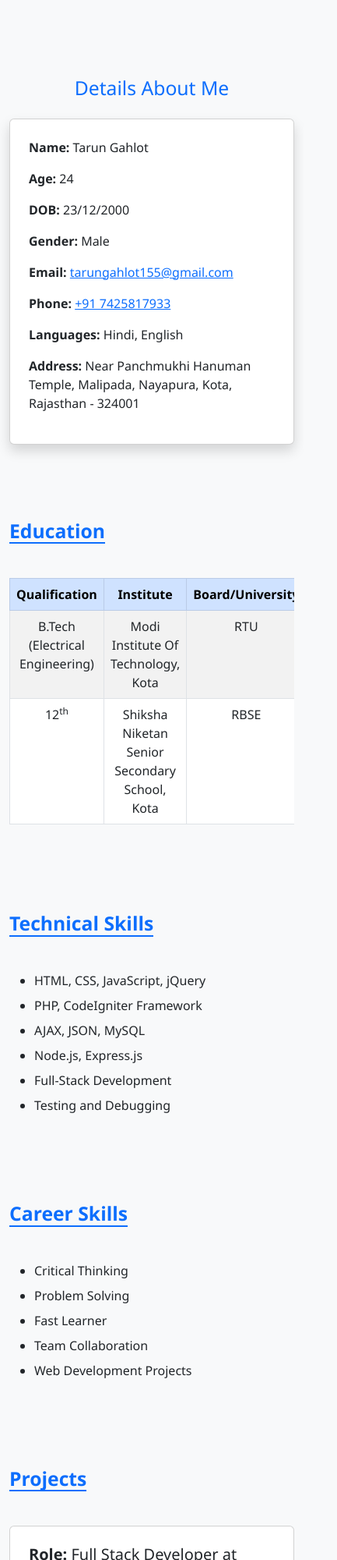
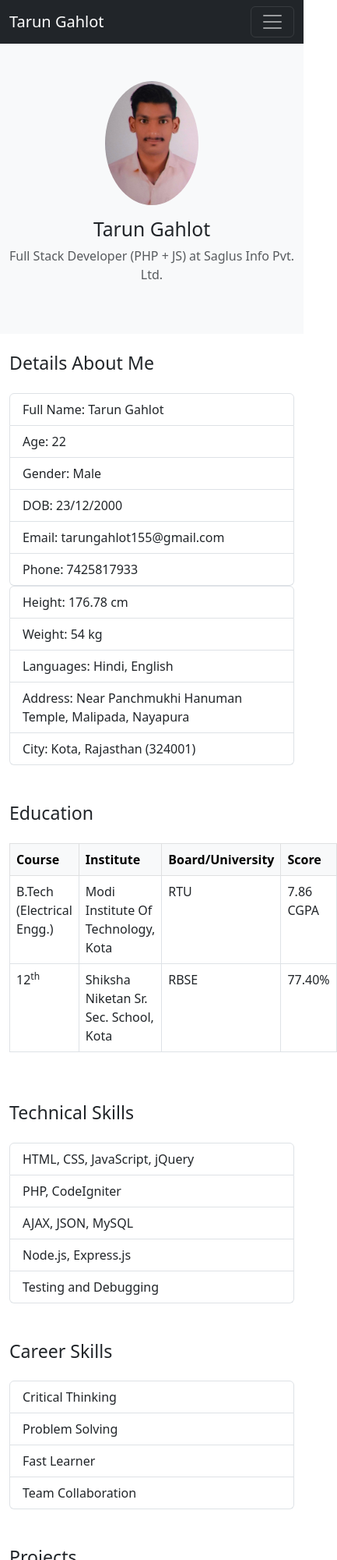
Before and after one commit to gahlot-tarun/tarun.profile.github.io, a plain HTML site: page index.html in a window 390 px wide. Shown: the top 2000 px of the page at 78% size, 433 px wide, since content can reach past the window. Drawn offline with nearby package versions, Linux system fonts and the light colour scheme.

Commit message:
Update index.html

```diff
--- a/index.html
+++ b/index.html
@@ -1,162 +1,125 @@
 <!DOCTYPE html>
 <html lang="en">
 <head>
-    <meta charset="UTF-8" />
-    <meta name="viewport" content="width=device-width, initial-scale=1.0" />
+  <meta charset="UTF-8">
+  <meta name="viewport" content="width=device-width, initial-scale=1">
   <title>Tarun Gahlot - Portfolio</title>
-
-    <!-- Bootstrap CSS -->
   <link href="https://cdn.jsdelivr.net/npm/bootstrap@5.3.0/dist/css/bootstrap.min.css" rel="stylesheet">
-    <!-- Bootstrap JS -->
-    <script src="https://cdn.jsdelivr.net/npm/bootstrap@5.3.0/dist/js/bootstrap.bundle.min.js"></script>
-
-    <!-- Optional Custom Styles -->
-    <style>
-        body {
-            font-family: 'Segoe UI', Tahoma, Geneva, Verdana, sans-serif;
-            background-color: #f8f9fa;
-            padding-top: 50px;
-        }
-        h2.section-title {
-            font-weight: bold;
-            border-bottom: 2px solid #0d6efd;
-            display: inline-block;
-            margin-bottom: 20px;
-        }
-        ul.custom-list li {
-            margin-bottom: 8px;
-        }
-    </style>
 </head>
 <body>
 
-<!-- DETAILS SECTION -->
-<section class="Details py-5 bg-light" id="Details">
-    <div class="container">
-        <h2 class="text-center text-primary mb-4">Details About Me</h2>
-        <div class="card shadow p-4">
-            <div class="row">
-                <div class="col-md-6 mb-3">
-                    <strong>Name:</strong> Tarun Gahlot
-                </div>
-                <div class="col-md-6 mb-3">
-                    <strong>Age:</strong> 24
-                </div>
-                <div class="col-md-6 mb-3">
-                    <strong>DOB:</strong> 23/12/2000
-                </div>
-                <div class="col-md-6 mb-3">
-                    <strong>Gender:</strong> Male
-                </div>
-                <div class="col-md-6 mb-3">
-                    <strong>Email:</strong> <a href="mailto:tarungahlot155@gmail.com">tarungahlot155@gmail.com</a>
-                </div>
-                <div class="col-md-6 mb-3">
-                    <strong>Phone:</strong> <a href="tel:+917425817933">+91 7425817933</a>
-                </div>
-                <div class="col-md-6 mb-3">
-                    <strong>Languages:</strong> Hindi, English
-                </div>
-                <div class="col-12 mb-3">
-                    <strong>Address:</strong> Near Panchmukhi Hanuman Temple, Malipada, Nayapura, Kota, Rajasthan - 324001
+  <nav class="navbar navbar-expand-lg navbar-dark bg-dark">
+    <div class="container-fluid">
+      <a class="navbar-brand" href="#">Tarun Gahlot</a>
+      <button class="navbar-toggler" type="button" data-bs-toggle="collapse" data-bs-target="#navbarNav">
+        <span class="navbar-toggler-icon"></span>
+      </button>
+      <div class="collapse navbar-collapse" id="navbarNav">
+        <ul class="navbar-nav ms-auto">
+          <li class="nav-item"><a class="nav-link" href="#Details">Details</a></li>
+          <li class="nav-item"><a class="nav-link" href="#Education">Education</a></li>
+          <li class="nav-item"><a class="nav-link" href="#Technical">Tech Skills</a></li>
+          <li class="nav-item"><a class="nav-link" href="#Career">Career Skills</a></li>
+          <li class="nav-item"><a class="nav-link" href="#Project">Projects</a></li>
+          <li class="nav-item"><a class="nav-link" href="#Certificates">Certificates</a></li>
+        </ul>
       </div>
     </div>
-        </div>
-    </div>
-</section>
+  </nav>
 
-<!-- EDUCATION SECTION -->
-<section class="Education py-5" id="Education">
-    <div class="container">
-        <h2 class="text-center text-primary section-title">Education</h2>
-        <div class="table-responsive mt-4">
-            <table class="table table-bordered table-striped text-center">
-                <thead class="table-primary">
-                    <tr>
-                        <th>Qualification</th>
-                        <th>Institute</th>
-                        <th>Board/University</th>
-                        <th>Score</th>
-                    </tr>
-                </thead>
-                <tbody>
-                    <tr>
-                        <td>B.Tech (Electrical Engineering)</td>
-                        <td>Modi Institute Of Technology, Kota</td>
-                        <td>RTU</td>
-                        <td>7.86 CGPA</td>
-                    </tr>
-                    <tr>
-                        <td>12<sup>th</sup></td>
-                        <td>Shiksha Niketan Senior Secondary School, Kota</td>
-                        <td>RBSE</td>
-                        <td>77.40%</td>
-                    </tr>
-                </tbody>
-            </table>
-        </div>
-    </div>
-</section>
+  <header class="bg-light text-center py-5">
+    <img src="1.jpg" class="rounded-circle mb-3" alt="Profile Picture" width="120">
+    <h2>Tarun Gahlot</h2>
+    <p class="text-muted">Full Stack Developer (PHP + JS) at Saglus Info Pvt. Ltd.</p>
+  </header>
 
-<!-- TECHNICAL SKILLS -->
-<section class="TechnicalSkills py-5 bg-light" id="Technical Skills">
-    <div class="container">
-        <h2 class="text-center text-primary section-title">Technical Skills</h2>
-        <ul class="custom-list mt-4">
-            <li>HTML, CSS, JavaScript, jQuery</li>
-            <li>PHP, CodeIgniter Framework</li>
-            <li>AJAX, JSON, MySQL</li>
-            <li>Node.js, Express.js</li>
-            <li>Full-Stack Development</li>
-            <li>Testing and Debugging</li>
+  <section id="Details" class="container py-4">
+    <h3 class="mb-4">Details About Me</h3>
+    <div class="row">
+      <div class="col-md-6">
+        <ul class="list-group">
+          <li class="list-group-item">Full Name: Tarun Gahlot</li>
+          <li class="list-group-item">Age: 22</li>
+          <li class="list-group-item">Gender: Male</li>
+          <li class="list-group-item">DOB: 23/12/2000</li>
+          <li class="list-group-item">Email: tarungahlot155@gmail.com</li>
+          <li class="list-group-item">Phone: 7425817933</li>
         </ul>
       </div>
-</section>
-
-<!-- CAREER SKILLS -->
-<section class="CareerSkills py-5" id="Career Skills">
-    <div class="container">
-        <h2 class="text-center text-primary section-title">Career Skills</h2>
-        <ul class="custom-list mt-4">
-            <li>Critical Thinking</li>
-            <li>Problem Solving</li>
-            <li>Fast Learner</li>
-            <li>Team Collaboration</li>
-            <li>Web Development Projects</li>
-        </ul>
-    </div>
-</section>
-
-<!-- PROJECTS -->
-<section class="Projects py-5 bg-light" id="Project">
-    <div class="container">
-        <h2 class="text-center text-primary section-title">Projects</h2>
-        <div class="card mt-4 p-4">
-            <h5><strong>Role:</strong> Full Stack Developer at Saglus Info Pvt. Ltd.</h5>
-            <ul class="custom-list mt-3">
-                <li><strong>Template/Cover Page Editor:</strong> Tool to design professional-grade cover pages.</li>
-                <li><strong>Webpage Editor:</strong> Drag-and-drop interface for page building.</li>
-                <li><strong>Chatbot Module:</strong> Real-time website assistant.<br>
-                    <a href="https://tarun.humanizzer.com/app/chat/chatbot_popup.html" target="_blank" class="btn btn-sm btn-outline-primary mt-2">View Chatbot Demo</a>
-                </li>
+      <div class="col-md-6">
+        <ul class="list-group">
+          <li class="list-group-item">Height: 176.78 cm</li>
+          <li class="list-group-item">Weight: 54 kg</li>
+          <li class="list-group-item">Languages: Hindi, English</li>
+          <li class="list-group-item">Address: Near Panchmukhi Hanuman Temple, Malipada, Nayapura</li>
+          <li class="list-group-item">City: Kota, Rajasthan (324001)</li>
         </ul>
       </div>
     </div>
   </section>
 
-<!-- CERTIFICATES -->
-<section class="Certificates py-5" id="Certificates">
-    <div class="container">
-        <h2 class="text-center text-primary section-title">Certificates</h2>
-        <ul class="custom-list mt-4">
-            <li>Certified Full Stack Developer by KODNEST</li>
-            <li>Railway Certificate for Industrial Training</li>
-            <li>SOLAR & MATLAB</li>
-            <li>Ethical Hacking Certificate by Udemy</li>
-            <li>RS-CIT (Rajasthan State Certificate in IT)</li>
+  <section id="Education" class="container py-4">
+    <h3 class="mb-4">Education</h3>
+    <table class="table table-bordered">
+      <thead class="table-light">
+        <tr>
+          <th>Course</th><th>Institute</th><th>Board/University</th><th>Score</th>
+        </tr>
+      </thead>
+      <tbody>
+        <tr><td>B.Tech (Electrical Engg.)</td><td>Modi Institute Of Technology, Kota</td><td>RTU</td><td>7.86 CGPA</td></tr>
+        <tr><td>12<sup>th</sup></td><td>Shiksha Niketan Sr. Sec. School, Kota</td><td>RBSE</td><td>77.40%</td></tr>
+      </tbody>
+    </table>
+  </section>
+
+  <section id="Technical" class="container py-4">
+    <h3 class="mb-4">Technical Skills</h3>
+    <ul class="list-group">
+      <li class="list-group-item">HTML, CSS, JavaScript, jQuery</li>
+      <li class="list-group-item">PHP, CodeIgniter</li>
+      <li class="list-group-item">AJAX, JSON, MySQL</li>
+      <li class="list-group-item">Node.js, Express.js</li>
+      <li class="list-group-item">Testing and Debugging</li>
     </ul>
+  </section>
+
+  <section id="Career" class="container py-4">
+    <h3 class="mb-4">Career Skills</h3>
+    <ul class="list-group">
+      <li class="list-group-item">Critical Thinking</li>
+      <li class="list-group-item">Problem Solving</li>
+      <li class="list-group-item">Fast Learner</li>
+      <li class="list-group-item">Team Collaboration</li>
+    </ul>
+  </section>
+
+  <section id="Project" class="container py-4">
+    <h3 class="mb-4">Projects</h3>
+    <div class="card">
+      <div class="card-body">
+        <h5 class="card-title">Web Projects at Saglus Info Pvt. Ltd.</h5>
+        <p><strong>Role:</strong> Full Stack Developer</p>
+        <ul>
+          <li><strong>Template Editor:</strong> Design professional cover pages.</li>
+          <li><strong>Webpage Editor:</strong> Drag-and-drop webpage builder.</li>
+          <li><strong>Chatbot Module:</strong> Website chatbot. <a href="https://tarun.humanizzer.com/app/chat/chatbot_popup.html" class="btn btn-sm btn-warning ms-2" target="_blank">Demo</a></li>
+        </ul>
+      </div>
     </div>
   </section>
 
+  <section id="Certificates" class="container py-4">
+    <h3 class="mb-4">Certificates</h3>
+    <ul class="list-group">
+      <li class="list-group-item">Certified Full Stack Developer by KODNEST</li>
+      <li class="list-group-item">Railway Certificate for Industrial Training</li>
+      <li class="list-group-item">SOLAR & MATLAB</li>
+      <li class="list-group-item">Ethical Hacking Certificate by Udemy</li>
+      <li class="list-group-item">RS-CIT (Rajasthan State Certificate in IT)</li>
+    </ul>
+  </section>
+
+  <script src="https://cdn.jsdelivr.net/npm/bootstrap@5.3.0/dist/js/bootstrap.bundle.min.js"></script>
 </body>
 </html>
```
Lines whose indentation alone changed are shown as unchanged.
